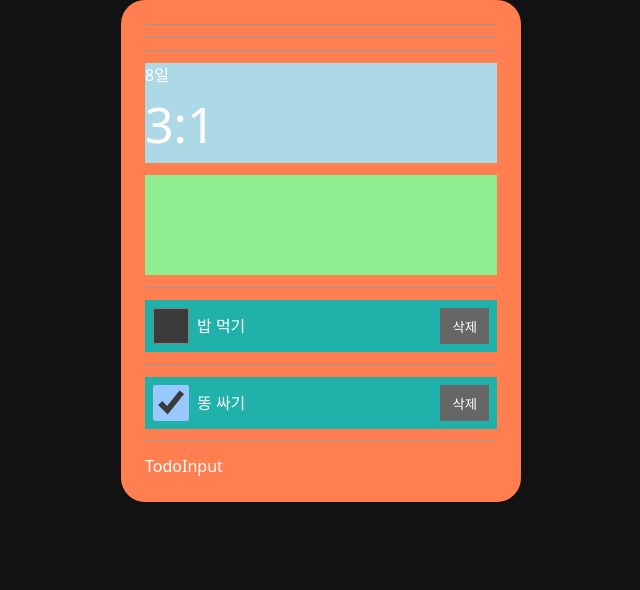
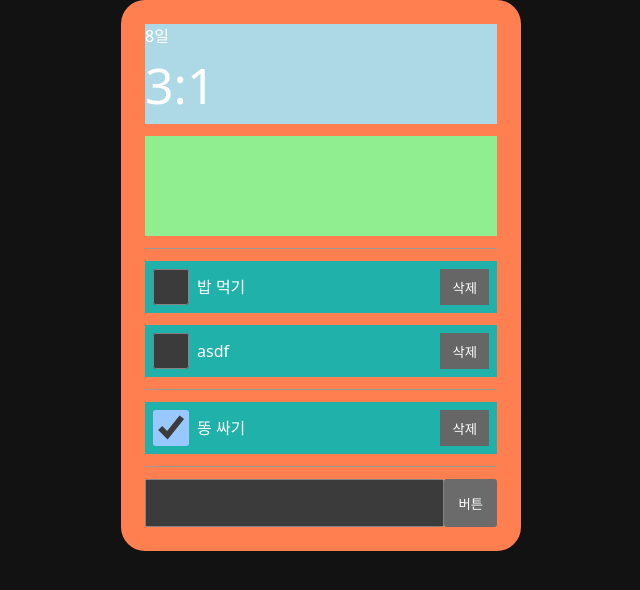
Before and after one commit to ThePott/oz-assignment-todolist-essential, a React (Vite) app: page / in a window 1280 px wide. Shown: the top 590 px of the page, without its empty margins (319-959 px from the left). Built offline with nearby package versions, Linux system fonts and the light colour scheme; no server answers; data requests are answered from the project's data file.

Commit message:
✨ Feat(CRUD): add post from input section

```diff
--- a/db.json
+++ b/db.json
@@ -9,6 +9,11 @@
       "id": "1",
       "what": "밥 먹기",
       "isDone": false
+    },
+    {
+      "id": "1751956697427",
+      "what": "asdf",
+      "isDone": false
     }
   ]
 }
--- a/src/App.jsx
+++ b/src/App.jsx
@@ -1,22 +1,18 @@
 import Quote from "./components/Quote"
 import Timer from "./components/Timer"
-import TodoBox from "./components/TodoBox"
 import TodoInput from "./components/TodoInput"
-import Divider from "./components/Divider"
 import TodoSection from "./components/TodoSection"
-import { useContext, createContext } from "react"
-import { useApi, TodolistContext } from "./hooks"
+import { TodolistContext, useApi } from "./hooks"
 
 
 const App = () => {
   const { responseJson: quoteJson, responseStatus: quoteStatus } = useApi("QUOTE")
-  const { responseJson: todoJson, setResponseJson: setTodoJson, responseStatus: todoStatus, putTodo, deleteTodo } = useApi("TODO")
+  const { responseJson: todoJson, setResponseJson: setTodoJson, responseStatus: todoStatus, putTodo, deleteTodo, postTodo } = useApi("TODO")
   // console.log("---- put todo, delete todo:", putTodo, deleteTodo)
 
   return (
-    <TodolistContext.Provider value={{setTodoJson, putTodo, deleteTodo}}>
+    <TodolistContext.Provider value={{setTodoJson, putTodo, deleteTodo, postTodo}}>
       <div className="app-boundary">
-        < Divider />< Divider />< Divider />
         <Timer />
         <Quote quoteJson={quoteJson} quoteStatus={quoteStatus} />
         <TodoSection todoJson={todoJson} />
--- a/src/components/TodoInput.jsx
+++ b/src/components/TodoInput.jsx
@@ -1,8 +1,26 @@
-import React from 'react'
+import React, { useRef } from 'react'
+import { useTodolistContext } from '../hooks'
 
 const TodoInput = () => {
+  const { setTodoJson, postTodo } = useTodolistContext()
+  const inputRef = useRef(null)
+
+  const submitTodo = () => {
+    if (!inputRef) { return }
+    const todo = {
+      id: Number(new Date()),
+      what: inputRef.current.value,
+      isDone: false
+    }
+    postTodo(todo)
+    setTodoJson((prev) => [...prev, todo])
+  }
+
   return (
-    <div>TodoInput</div>
+    <div className='todo-input-section'>
+      <input ref={inputRef} />
+      <button onClick={submitTodo}>버튼</button>
+    </div>
   )
 }
 
--- a/src/hooks.jsx
+++ b/src/hooks.jsx
@@ -43,12 +43,21 @@ const simpleRequest = async (url, method, body) => {
             body: JSON.stringify(body)
         }
     )
+
+    if (!response.ok) {
+        console.log("---- invalid response:", response)
+        throw new Error()
+    }
     const json = await response.json()
-    if (!response.ok) {
-        console.log("---- invalid response:", response, json)
-         throw new Error()
-         }
     return json
+}
+
+const requestPost = async (url, todo) => {
+    try {
+        await simpleRequest(url, "POST", todo)
+    } catch (error) {
+        console.error("---- ERROR:", error)
+    }
 }
 
 const requestDelete = async (baseUrl, todo) => {
@@ -59,7 +68,6 @@ const requestDelete = async (baseUrl, todo) => {
         console.error("---- ERROR:", error)
     }
 }
-
 
 const requestPut = async (baseUrl, todo) => {
     try {
@@ -84,22 +92,13 @@ const useApi = (destination, method = "GET", body = undefined) => {
         []
     )
 
-    const putTodo = useCallback(
-        (todo) => {
-            console.log("---- started put?")
-            requestPut(url, todo)
-        },
-        []
-    )
+    const putTodo = useCallback((todo) => { requestPut(url, todo) }, [])
 
-    const deleteTodo = useCallback(
-        (todo) => {
-            console.log("---- started?")
-            requestDelete(url, todo)
-         }
-    )
+    const deleteTodo = useCallback((todo) => { requestDelete(url, todo) }, [])
 
-    return { responseJson, setResponseJson, responseStatus, putTodo, deleteTodo }
+    const postTodo = useCallback((todo) => { requestPost(url, todo) }, [])
+
+    return { responseJson, setResponseJson, responseStatus, putTodo, deleteTodo, postTodo }
 
 }
 
--- a/src/index.css
+++ b/src/index.css
@@ -78,3 +78,20 @@ div.todo button:hover {
 div.todo button:active {
   background-color: hsl(0 0 10);
 }
+
+div.todo-input-section {
+  height: 48px;
+  display: flex;
+  /* gap: 12px; */
+  /* background-color: lightyellow; */
+}
+div.todo-input-section input {
+  flex-grow: 1;
+  padding: 8px;
+  font-size: 16px;
+}
+
+div.todo-input-section button {
+  padding: 12px;
+  margin :
+}
```
